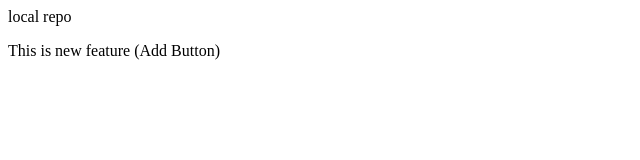
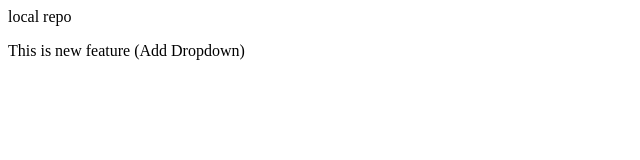
Before and after one commit to Ishan1712/LocalRepo, a plain HTML site: page index.html in a window 1280 px wide. Shown: the full height of the page, 0-640 px from the left. Drawn offline with Linux system fonts and the light colour scheme.

Commit message:
Added in main

```diff
--- a/index.html
+++ b/index.html
@@ -3,5 +3,5 @@
 </p>
 
 <p>
-    This is new feature (Add Button)
+    This is new feature (Add Dropdown)
 </p>
```
